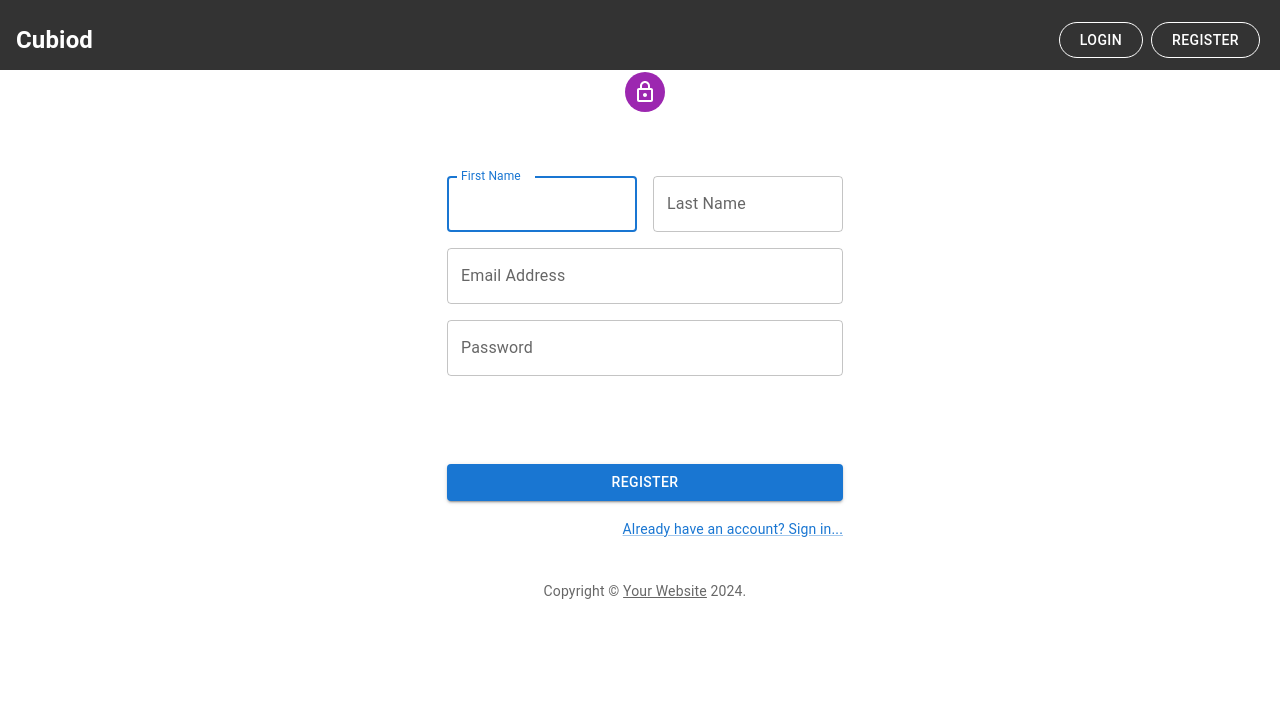
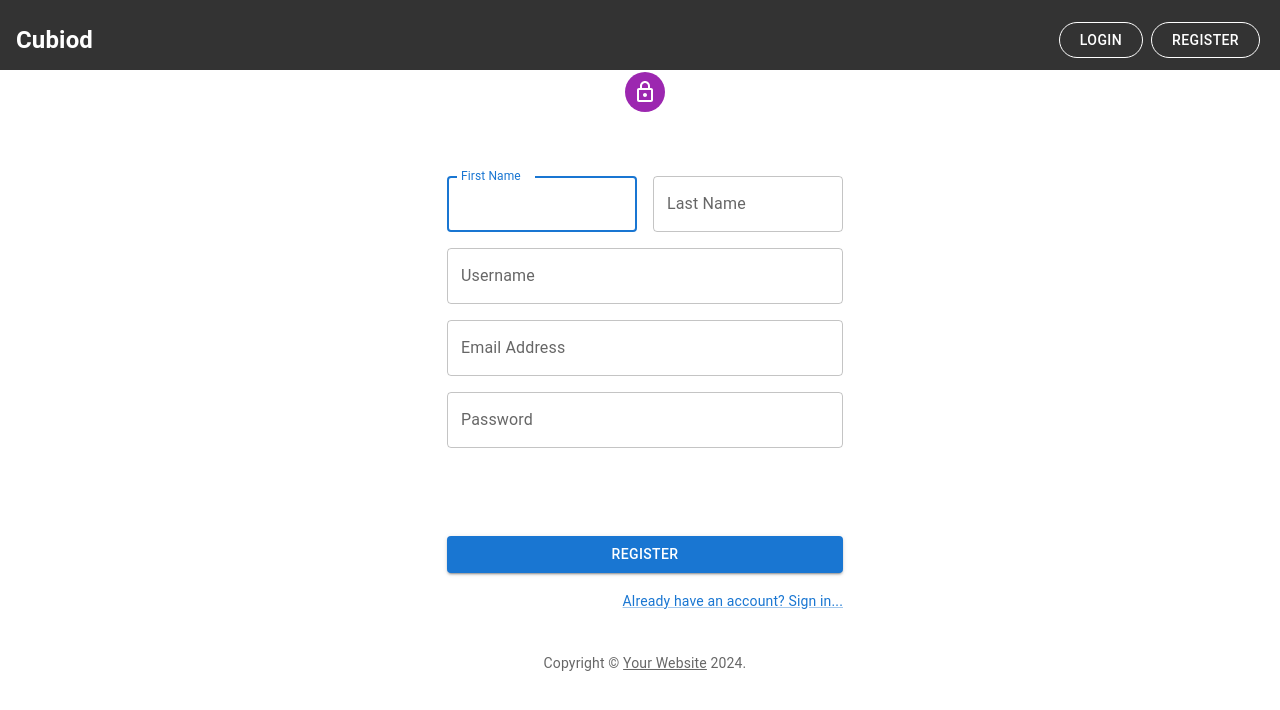
Before and after one commit to Mickabtech/cuboid, a React (Vite) app in the folder frontend/: page /register in a window 1280 px wide. Shown: the top 710 px of the page. Built offline with nearby package versions, Linux system fonts and the light colour scheme; no server answers; a web font is replaced by a local one.

Commit message:
implemented username in the registration

```diff
--- a/frontend/src/context/AuthContext.jsx
+++ b/frontend/src/context/AuthContext.jsx
@@ -14,6 +14,7 @@
   const [registerInfo, setRegisterInfo] = useState({
     firstname: "",
     lastname: "",
+    username: "",
     email: "",
     password: "",
   });
--- a/frontend/src/pages/Register.jsx
+++ b/frontend/src/pages/Register.jsx
@@ -105,6 +105,22 @@
                 <TextField
                   required
                   fullWidth
+                  id="username"
+                  label="Username"
+                  name="username"
+                  autoComplete="family-name"
+                  onChange={(e) =>
+                    updateRegisterInfo({
+                      ...registerInfo,
+                      username: e.target.value
+                    })
+                  }
+                />
+              </Grid>
+              <Grid item xs={12}>
+                <TextField
+                  required
+                  fullWidth
                   id="email"
                   label="Email Address"
                   name="email"
```
Also changed, not shown: 2 other files (tests, documents, lock files or other folders).
